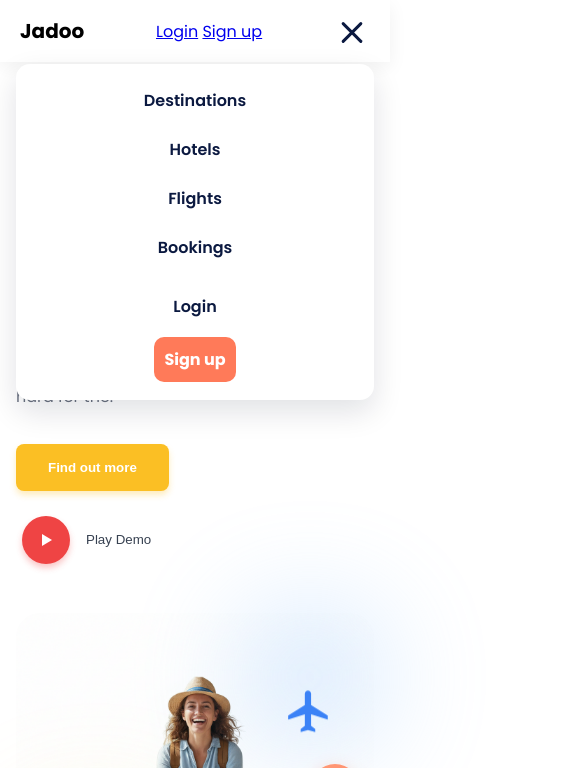
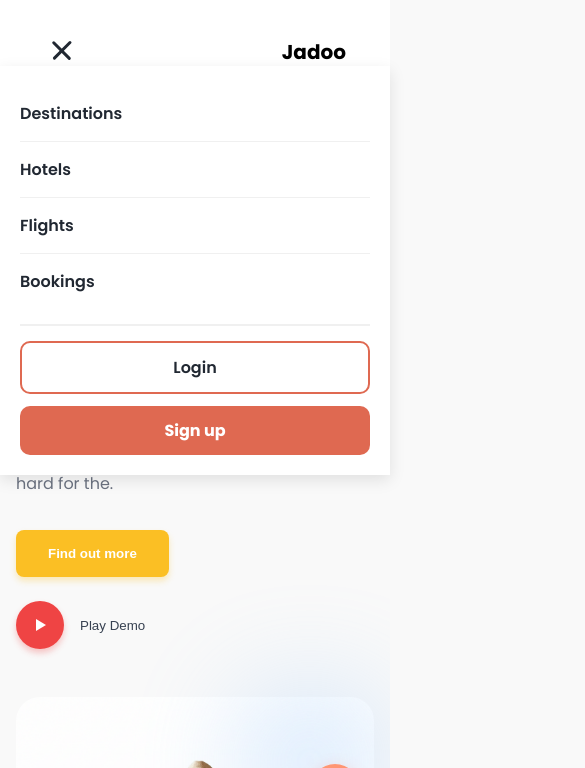
Before and after one commit to Afzaal162/AfzaalinternshipP2, a plain HTML site: page index.html in a window 390 px wide. Both pictures are taken after a click on the button "Toggle menu". Shown: the top 768 px of the page, 585 px wide, since content can reach past the window. Drawn offline with Linux system fonts and the light colour scheme; a web font is replaced by a local one.

Commit message:
Update style.css

```diff
--- a/style.css
+++ b/style.css
@@ -24,47 +24,62 @@ body {
   -webkit-font-smoothing: antialiased;
   -moz-osx-font-smoothing: grayscale;
 }
-:root{
+:root {
   --accent: #ff7a59;
   --text: #0b1940;
   --nav-bg: #ffffff;
 }
 
 /* Base navbar */
-.nav {
-  position: fixed;
-  top: 0;
-  left: 0;
-  right: 0;
-  z-index: 999;
-  background: var(--nav-bg);
-  box-shadow: 0 6px 18px rgba(12,20,40,0.06);
-  font-family: "Poppins", sans-serif;
+:root {
+  --nav-bg: #ffffff;
+  --text: #212832;
+  --accent: #df6951;
 }
 
-.nav-inner{
+* {
+  margin: 0;
+  padding: 0;
+  box-sizing: border-box;
+}
+
+body {
+  font-family: "Poppins", sans-serif;
+  background: #f9f9f9;
+}
+
+/* Base navbar */
+  .nav {
+            width: 100%;
+            background: var(--nav-bg);
+            box-shadow: 0 6px 18px rgba(12, 20, 40, 0.06);
+            position: relative;
+            z-index: 999;
+        }
+
+        .nav-inner {
             max-width: 1200px;
             margin: 0 auto;
             padding: 16px 20px;
             display: flex;
             align-items: center;
-  gap: 20px;
             justify-content: space-between;
         }
 
-/* brand */
-.brand { display:flex; align-items:center; gap:10px; }
-.logo { width:36px; height:36px; }
-.brand-name { color:black; font-weight:700; font-size:20px; }
+        /* Brand */
+        .brand-name {
+            color: black;
+            font-weight: 700;
+            font-size: 20px;
+        }
 
-/* menu links (desktop default) */
+        /* Desktop menu */
         .menu {
             display: flex;
-  gap: 24px;
+            gap: 2rem;
             align-items: center;
         }
 
-/* Links style */
         .menu a {
             text-decoration: none;
             color: var(--text);
@@ -72,118 +87,164 @@ body {
             padding: 6px 4px;
             transition: color 200ms ease;
         }
-.menu a:hover { color: var(--accent); }
 
-/* auth (desktop) */
-.auth.desktop-auth { display: flex; gap: 12px; align-items:center; }
-.auth.desktop-auth .login { color:var(--text); text-decoration:none; font-weight:600; }
-.auth.desktop-auth .signup {
-  background:var(--accent);
-  color:#fff;
-  padding:8px 14px;
-  border-radius:10px;
-  text-decoration:none;
-  font-weight:700;
+        .menu a:hover {
+            color: var(--accent);
         }
 
-/* hamburger toggle - hidden on desktop */
-.menu-toggle {
-  display: none; /* shown under breakpoint */
-  width: 36px;
-  height: 30px;
-  padding: 4px;
-  border: none;
-  background: transparent;
-  cursor: pointer;
+        /* Desktop auth */
+        .auth-desktop {
+            display: flex;
+            gap: 12px;
+            align-items: center;
         }
 
-/* hamburger bars */
-.menu-toggle span {
-  display:block;
-  height:3px;
-  width:100%;
-  background:var(--text);
-  border-radius:3px;
-  margin:4px 0;
-  transition: transform 250ms ease, opacity 250ms ease;
+        .auth-desktop .login {
+            color: var(--text);
+            text-decoration: none;
+            font-weight: 600;
+            padding: 8px 14px;
         }
-.auth-mobile .signup {
+
+        .auth-desktop .signup {
             background: var(--accent);
             color: #fff;
-    padding: 10px;
+            padding: 10px 20px;
             border-radius: 10px;
-    text-align:center;
             text-decoration: none;
-    font-weight:700;
+            font-weight: 700;
         }
 
-/* Mobile behavior */
+        /* Hide mobile elements on desktop */
+        .auth-mobile {
+            display: none;
+        }
+
+        .menu-toggle {
+            display: none;
+        }
+
+        /* MOBILE STYLES */
         @media (max-width: 900px) {
-  /* hide desktop auth buttons */
-  .auth.desktop-auth { display: none; }
+            /* Show hamburger, hide desktop auth */
+            .menu-toggle {
+                display: block;
+                background: none;
+                border: none;
+                cursor: pointer;
+                padding: 5px;
+                z-index: 1001;
+            }
 
-  /* show toggle */
-  .menu-toggle { display: inline-flex; align-items:center; justify-content:center; }
+            .menu-toggle span {
+                display: block;
+                width: 25px;
+                height: 3px;
+                background: var(--text);
+                margin: 5px 0;
+                transition: all 0.3s ease;
+                border-radius: 2px;
+            }
 
-  /* hide menu by default on mobile; it will show when .show is added */
+            .menu-toggle.active span:nth-child(1) {
+                transform: rotate(45deg) translate(5px, 5px);
+            }
+
+            .menu-toggle.active span:nth-child(2) {
+                opacity: 0;
+            }
+
+            .menu-toggle.active span:nth-child(3) {
+                transform: rotate(-45deg) translate(7px, -6px);
+            }
+
+            .auth-desktop {
+                display: none;
+            }
+
+            /* Mobile menu - OVERLAY style */
             .menu {
-    position: absolute;
-    top: 64px; /* adjust to navbar height */
-    right: 4%;
-    width: calc(100% - 8%); /* leave small margins on both sides */
-    max-width: 420px;
-    background: var(--nav-bg);
+                position: fixed;
+                top: 66px;
+                left: 0;
+                width: 100%;
+                height: 0;
+                overflow: hidden;
+                background: white;
                 flex-direction: column;
-    gap: 12px;
-    padding: 18px;
-    border-radius: 14px;
-    box-shadow: 0 12px 30px rgba(12,20,40,0.12);
-    display: none; /* hidden until toggled */
+                align-items: flex-start;
+                padding: 0 20px;
+                gap: 0;
+                box-shadow: 0 5px 15px rgba(0, 0, 0, 0.1);
+                transition: height 0.3s ease;
             }
 
             .menu.show {
-    display: flex;
-    animation: slideDown 260ms cubic-bezier(.2,.9,.2,1);
+                height: auto;
+                max-height: calc(100vh - 66px);
+                overflow-y: auto;
+                padding: 20px;
             }
 
-  /* mobile auth inside menu */
-  .auth-mobile { display:flex; flex-direction: column; gap:10px; margin-top:8px; }
+            .menu a {
+                width: 100%;
+                padding: 15px 0;
+                border-bottom: 1px solid #f0f0f0;
+            }
+
+            .menu a:last-of-type {
+                border-bottom: none;
+            }
+
+            /* Mobile auth buttons */
+            .auth-mobile {
+                display: flex;
+                flex-direction: column;
+                gap: 12px;
+                width: 100%;
+                margin-top: 15px;
+                padding-top: 15px;
+                border-top: 2px solid #f0f0f0;
+            }
+
+            .auth-mobile .login {
+                color: var(--text);
+                text-decoration: none;
+                text-align: center;
+                padding: 12px;
+                font-weight: 600;
+                border: 2px solid var(--accent);
+                border-radius: 10px;
+            }
 
             .auth-mobile .signup {
                 background: var(--accent);
                 color: #fff;
-    padding: 10px;
+                padding: 12px;
                 border-radius: 10px;
-    text-align:center;
+                text-align: center;
                 text-decoration: none;
-    font-weight:700;
-  }
-
-  .auth-mobile .login {
-    color: var(--text);
-    text-decoration:none;
-    text-align:center;
-    padding:8px;
-    font-weight:600;
-  }
-
-  @keyframes slideDown {
-    from { opacity:0; transform: translateY(-8px); }
-    to   { opacity:1; transform: translateY(0); }
-  }
-
-  /* animate toggle to X when .active is present */
-  .menu-toggle.active span:nth-child(1) {
-    transform: translateY(7px) rotate(45deg);
-  }
-  .menu-toggle.active span:nth-child(2) {
-    opacity: 0;
-  }
-  .menu-toggle.active span:nth-child(3) {
-    transform: translateY(-7px) rotate(-45deg);
+                font-weight: 700;
             }
         }
 
+        /* Demo content */
+        .demo-content {
+            max-width: 1200px;
+            margin: 50px auto;
+            padding: 20px;
+        }
+
+        .demo-content h1 {
+            color: var(--text);
+            margin-bottom: 20px;
+        }
+
+        .demo-content p {
+            color: #666;
+            line-height: 1.8;
+            margin-bottom: 15px;
+        }
 
 /* Hero Section */
 .hero {
@@ -712,15 +773,6 @@ body {
   color: #fff;
   font-size: 1.3rem;
 }
-.icon.yellow {
-  background: #f1a501;
-}
-.icon.red {
-  background: #df6951;
-}
-.icon.blue {
-  background: #006380;
-}
 
 .step-text h3 {
   font-size: 1.2rem;
@@ -1056,7 +1108,6 @@ body {
     opacity: 1;
   }
 }
-
 .newsletter-section {
   max-width: 900px;
   margin: 0 auto 60px;
@@ -1315,3 +1366,58 @@ footer {
     right: 30px;
   }
 }
+/* 🌐 Fix mobile overflow and centering */
+@media (max-width: 768px) {
+  html,
+  body {
+    width: 100%;
+    margin: 0;
+    padding: 0;
+    overflow-x: hidden; /* prevent sideways scroll */
+  }
+
+  .nav {
+    display: flex;
+    justify-content: space-between; /* places toggle on left, logo on right */
+    align-items: center;
+    padding: 1rem 1.5rem;
+    width: 100%;
+  }
+
+  .nav-inner {
+    display: flex;
+    justify-content: space-between;
+    align-items: center;
+    width: 100%;
+  }
+
+  .toggle {
+    order: 2; /* make sure toggle comes first (right) */
+  }
+
+  .brand {
+    order: 1; /* logo comes after (left) */
+  }
+
+  /* Optional: add small gap between them */
+  .brand img {
+    max-width: 120px;
+  }
+}
+
+/* Ensure hero & sections stay within viewport */
+section,
+header,
+footer,
+main {
+  width: 100%;
+  max-width: 100vw;
+  overflow-x: hidden;
+}
+
+/* Prevent hero images or planes from pushing layout */
+img,
+svg {
+  max-width: 100%;
+  height: auto;
+}
```
Lines whose indentation alone changed are shown as unchanged.
